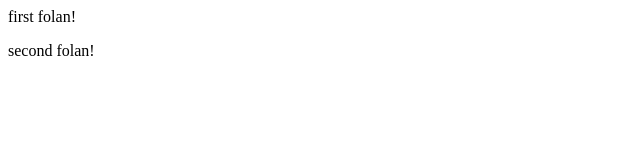
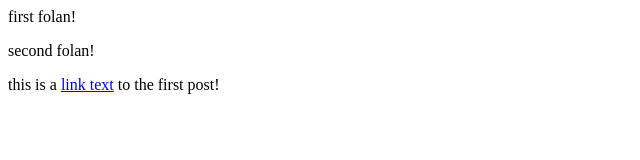
Before and after one commit to edrissss/edrism, a plain HTML site: page index.html in a window 1280 px wide. Shown: the whole page, without its empty margins (0-640 px from the left). Drawn offline with Linux system fonts and the light colour scheme.

Commit message:
Update index.html

```diff
--- a/index.html
+++ b/index.html
@@ -14,3 +14,5 @@
 </head>
 <p>first folan!</p>
 <p>second folan!</p>
+
+<p>this is a <a href="first.html">link text</a> to the first post!</p>
```
